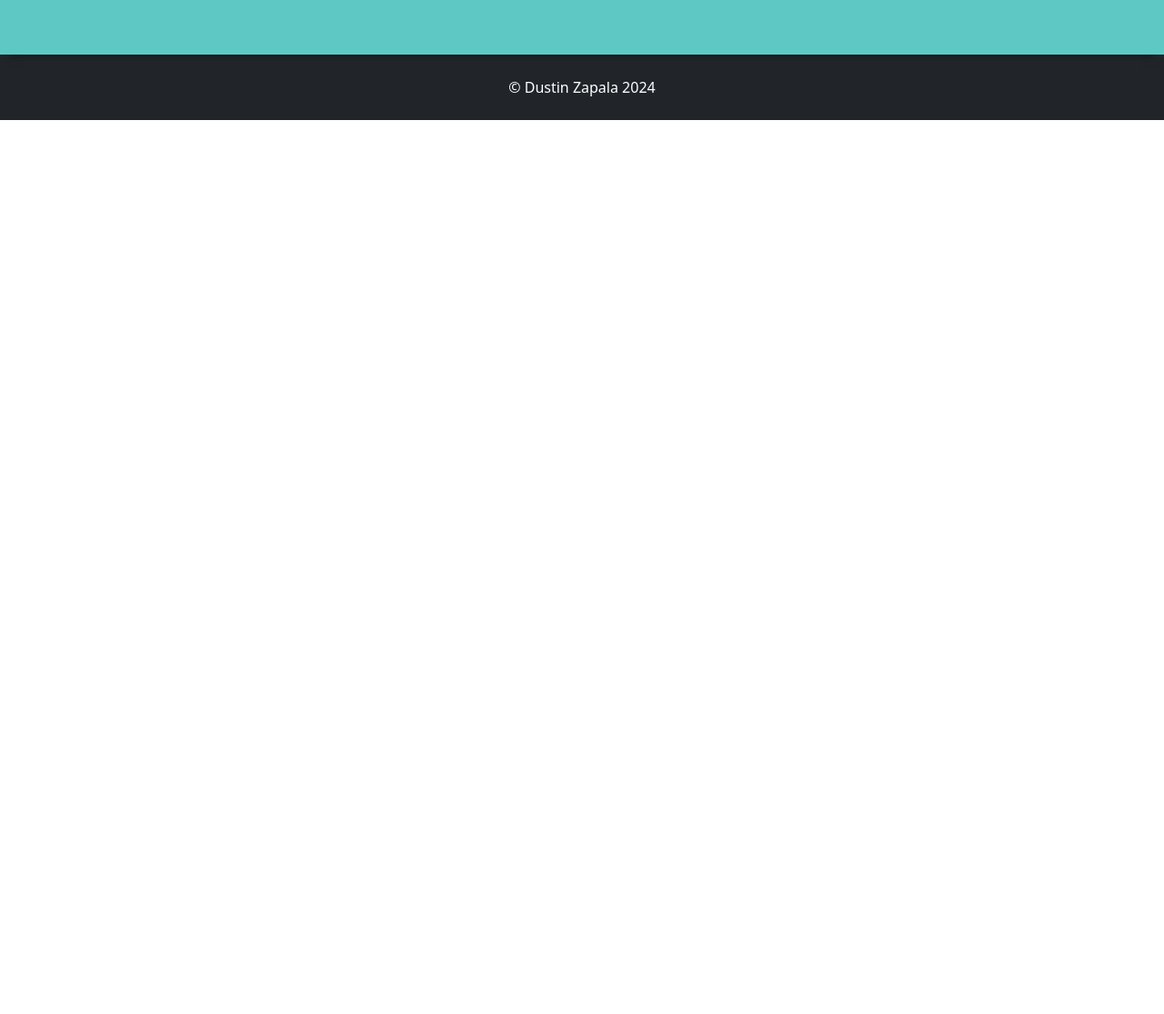
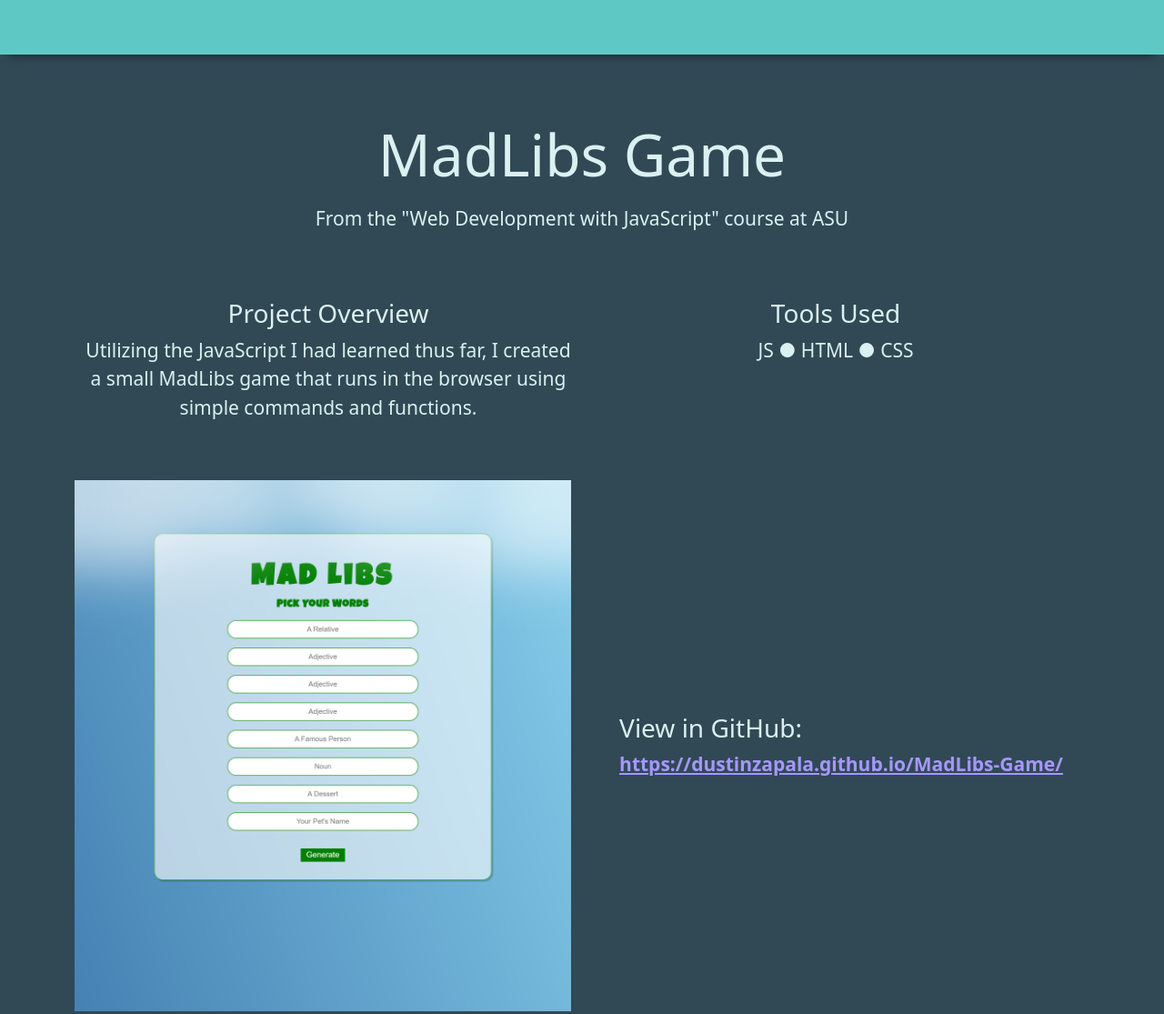
Before and after one commit to DustinZapala/Dustin-Zapala-s-Portfolio, a plain HTML site: page programming-work.html in a window 1280 px wide. Shown: the part 4341-5456 px from the top of the page at 91% size. Before the commit the page ends 4473 px from the top, so only its background shows below. Drawn offline with nearby package versions, Linux system fonts and the light colour scheme.

Commit message:
Added project-5 to programming work

```diff
--- a/programming-work.html
+++ b/programming-work.html
@@ -186,6 +186,38 @@
         </div>
     </section>
 
+    <section id="project-5" class="portfolio-section pb-5 drop-shadow">
+        <div class="container pt-4">
+            <div class="row mb-5 mt-5">
+                <div class="text-center mx-auto">
+                    <h1 class="mb-3 display-3">MadLibs Game</h1>
+                    <p class="mb-2">From the "Web Development with JavaScript" course at ASU</p>
+                </div>
+            </div>
+            <div class="row mb-5 mx-auto text-center">
+                <div class="col-md-6 col-12 mx-auto mt-3">
+                    <h3>Project Overview</h3>
+                    <p>Utilizing the JavaScript I had learned thus far, I created a small MadLibs game that runs in the browser using simple commands and functions.</p>
+                </div>
+                <div class="col-md-6 col-12 mx-auto mt-3">
+                    <h3>Tools Used</h3>
+                    <p>JS ● HTML ● CSS</p>
+                </div>
+            </div>
+
+            <div class="row mb-4">
+                <div class="col-12 col-lg-6 mb-4 mb-md-0">
+                    <img src="img/MadLibs-Game_.png" alt="MadLibs game" class="img-fluid">
+                </div>
+                <div class="col-12 col-lg-6 text-start d-flex align-items-center justify-content-center mt-2">
+                    <div>
+                        <h3 class="mt-2 mx-4">View in GitHub:</h3>
+                        <p class="mx-4"><a class="fw-bold" href="https://dustinzapala.github.io/MadLibs-Game/">https://dustinzapala.github.io/MadLibs-Game/</a>
+                    </div>
+                </div>
+            </div>
+        </div>
+    </section>
 
 
 
--- a/style.css
+++ b/style.css
@@ -270,5 +270,10 @@ body {
 
 #project-4 {
   position: relative;
-  z-index: 0.9;
+  z-index: -1;
 }
+
+#project-5 {
+  position: relative;
+  z-index: -2;
+}
```
Also changed, not shown: img/MadLibs-Game_.png (added).
